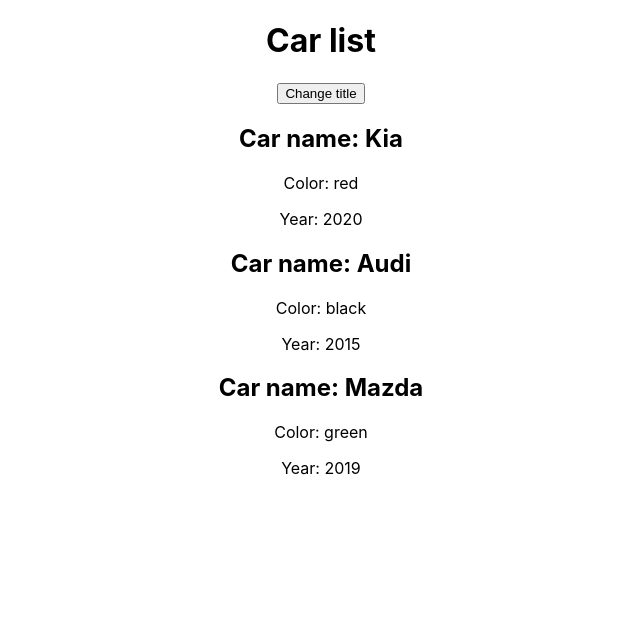
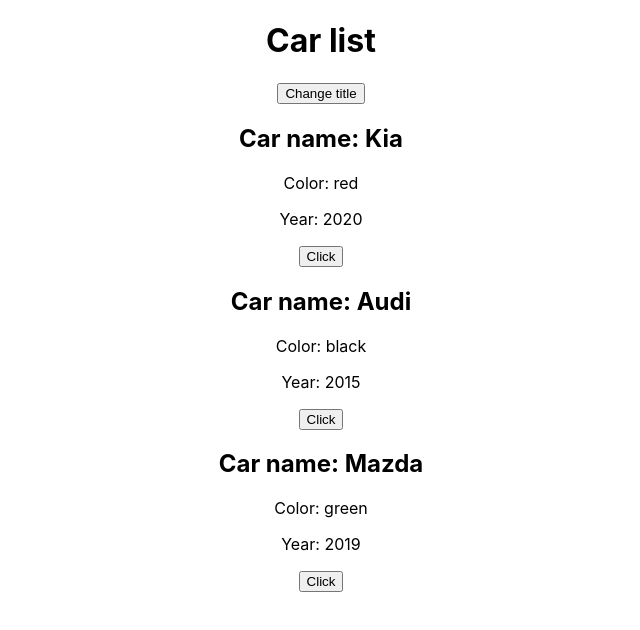
Before and after one commit to Abubjazov/ReactAPP, a React (Create React App) app: page / in a window 1280 px wide. Shown: the top 630 px of the page, without its empty margins (319-959 px from the left). Built offline with nearby package versions, Linux system fonts and the light colour scheme.

Commit message:
тема: передача параметров в функцию

```diff
--- a/src/App.js
+++ b/src/App.js
@@ -13,24 +13,40 @@
     pageTitle: 'Car list'
   }
 
- changeTitleHandler = () => {
+ changeTitleHandler = (newTitle) => {
     this.setState({
-      pageTitle: 'Changed state'
+      pageTitle: newTitle
     })
   }
 
   render() {
-    console.log('Render')
     const carState = this.state
     return (
       <div className='App'>
         <h1>{carState.pageTitle}</h1>
 
-        <button onClick={this.changeTitleHandler}>Change title</button>
+        <button
+          onClick={this.changeTitleHandler.bind(this, 'DDDDDDDD')}
+          >Change title</button>
 
-        <Car name={carState.cars[0].name} year={carState.cars[0].year} color={carState.cars[0].color} />
-        <Car name={carState.cars[1].name} year={carState.cars[1].year} color={carState.cars[1].color} />
-        <Car name={carState.cars[2].name} year={carState.cars[2].year} color={carState.cars[2].color} />
+        <Car
+          name={carState.cars[0].name}
+          year={carState.cars[0].year}
+          color={carState.cars[0].color}
+          onChangeTitle={this.changeTitleHandler.bind(this, carState.cars[0].name)} //более правильный и быстрее
+        />
+        <Car
+          name={carState.cars[1].name}
+          year={carState.cars[1].year}
+          color={carState.cars[1].color}
+          onChangeTitle={() => this.changeTitleHandler(carState.cars[1].name)}
+        />
+        <Car
+          name={carState.cars[2].name}
+          year={carState.cars[2].year}
+          color={carState.cars[2].color}
+          onChangeTitle={() => this.changeTitleHandler(carState.cars[2].name)}
+        />
       </div>
     )
   }
--- a/src/Car/Car.js
+++ b/src/Car/Car.js
@@ -4,5 +4,6 @@
         <h2>Car name: {props.name}</h2>
         <p>Color: {props.color}</p>
         <p>Year: {props.year}</p>
+        <button onClick={props.onChangeTitle}>Click</button>
     </div>
 )
```
